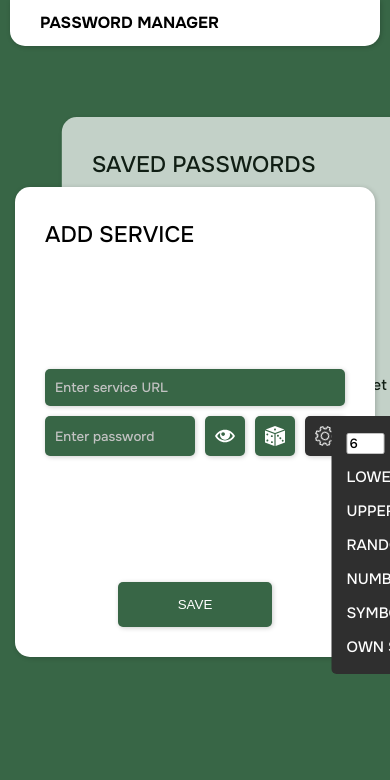
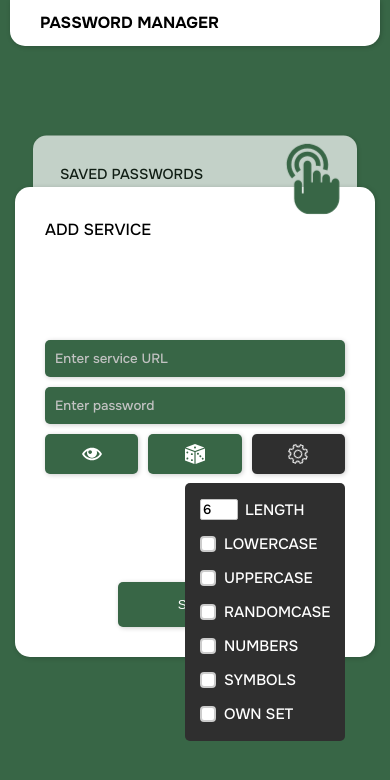
Before and after one commit to SolisTenebrum/password-manager, a Vue app: page / in a window 390 px wide. Both pictures are taken after a click on the button 325 px from the left and 436 px from the top of the page. Shown: the top 780 px of the page. Built offline with nearby package versions, Linux system fonts and the light colour scheme.

Commit message:
added responsiveness

```diff
--- a/src/components/ActionButton.vue
+++ b/src/components/ActionButton.vue
@@ -21,4 +21,10 @@
   justify-content: center;
   justify-self: flex-end;
 }
+
+@media screen and (max-width: 480px) {
+  .action-button {
+    justify-self: auto;
+  }
+}
 </style>
--- a/src/components/AppHeader.vue
+++ b/src/components/AppHeader.vue
@@ -1,5 +1,4 @@
-<script setup>
-</script>
+<script setup></script>
 
 <template>
   <header class="header">
@@ -17,6 +16,7 @@
   right: 0;
   z-index: 99;
   padding: 0 10px 10px;
+  max-width: 100vw;
 }
 
 .container {
--- a/src/components/AppWindows.vue
+++ b/src/components/AppWindows.vue
@@ -126,6 +126,7 @@ onMounted(() => {
     >
       <PasswordForm
         :activeWindow="activeWindow"
+        :showIcon="showIcon"
         :savedPasswords="savedPasswords"
         :addPassword="addPassword"
         :isLoading="isLoading"
@@ -188,4 +189,16 @@ onMounted(() => {
   opacity: 1;
   cursor: default;
 }
+
+@media screen and (max-width: 768px) {
+  .main-window,
+  .saved-window {
+    transform: translate(-50%, -65%) scale(0.9);
+  }
+
+  .main-window_active,
+  .saved-window_active {
+    transform: translate(-50%, -50%);
+  }
+}
 </style>
--- a/src/components/PasswordForm.vue
+++ b/src/components/PasswordForm.vue
@@ -1,13 +1,15 @@
 <script setup>
-import { ref, onMounted, onBeforeUnmount, defineEmits, watch } from 'vue';
-import GenerateIcon from './icons/GenerateIcon.vue';
-import ShowPasswordIcon from './icons/ShowPasswordIcon.vue';
-import SettingsIcon from './icons/SettingsIcon.vue';
-import ActionButton from './ActionButton.vue';
+import { ref, onMounted, onBeforeUnmount, defineEmits, watch } from 'vue'
+import GenerateIcon from './icons/GenerateIcon.vue'
+import ShowPasswordIcon from './icons/ShowPasswordIcon.vue'
+import SettingsIcon from './icons/SettingsIcon.vue'
+import ActionButton from './ActionButton.vue'
+import TapIcon from './icons/TapIcon.vue'
 import { generatePassword } from '../utils/utils'
 
 const props = defineProps({
   activeWindow: String,
+  showIcon: Boolean,
   addPassword: Function,
   savedPasswords: Array,
   isLoading: Boolean,
@@ -15,16 +17,19 @@ const props = defineProps({
   formData: Object,
   generationInfoMessage: String,
   successMessage: String,
-  updateGenerationInfoMessage: Function
+  updateGenerationInfoMessage: Function,
 })
 
 const emit = defineEmits(['update:formData', 'update:generationInfoMessage'])
 
 const localFormData = ref({ ...props.formData })
 
-watch(() => props.formData, (newFormData) => {
-  localFormData.value = { ...newFormData }
-})
+watch(
+  () => props.formData,
+  (newFormData) => {
+    localFormData.value = { ...newFormData }
+  },
+)
 
 const inputType = ref('password')
 const isShowPasswordIconActive = ref(false)
@@ -41,7 +46,7 @@ const options = ref({
   numbers: null,
   symbols: null,
   ownSet: null,
-  ownSetInput: ''
+  ownSetInput: '',
 })
 
 const handleRandomCaseChange = () => {
@@ -74,7 +79,7 @@ const handleOwnSetInputChange = (event) => {
 }
 
 const onGenerate = () => {
-  localFormData.value.password = generatePassword(options.value, props.updateGenerationInfoMessage);
+  localFormData.value.password = generatePassword(options.value, props.updateGenerationInfoMessage)
 
   if (localFormData.value.password) {
     inputType.value = 'text'
@@ -134,15 +139,18 @@ onBeforeUnmount(() => {
 
 <template>
   <div class="container">
+    <tap-icon :showIcon="showIcon"></tap-icon>
     <h2 class="title">Add Service</h2>
-    <form class="form" @submit.prevent="onSubmit">
+    <form class="form" @submit.prevent="onSubmit" :class="activeWindow === 'main' && 'active'">
       <div class="inputs">
         <input
           name="url"
           class="input"
           placeholder="Enter service URL"
-          required type="url"
-          v-model="localFormData.url" />
+          required
+          type="url"
+          v-model="localFormData.url"
+        />
         <input
           name="password"
           class="input"
@@ -151,58 +159,128 @@ onBeforeUnmount(() => {
           :type="inputType.includes('text') ? 'text' : 'password'"
           :minlength="6"
           :maxlength="64"
-          v-model="localFormData.password" />
+          v-model="localFormData.password"
+        />
         <action-button @click="showPassword" class="eye-icon-wrapper">
           <show-password-icon :isActive="isShowPasswordIconActive"></show-password-icon>
         </action-button>
         <action-button @click="onGenerate" class="dice-icon-wrapper">
           <generate-icon></generate-icon>
         </action-button>
-        <action-button :class="isSettingsActive && 'active'" @click="openSettings"
-          class="gear-icon-wrapper">
+        <action-button
+          :class="isSettingsActive && 'active'"
+          @click="openSettings"
+          class="gear-icon-wrapper"
+        >
           <settings-icon :isActive="isSettingsActive"></settings-icon>
         </action-button>
         <div class="info-container">
-          <p v-if="props.generationInfoMessage" class="info-text">{{ props.generationInfoMessage }}</p>
+          <p v-if="props.generationInfoMessage" class="info-text">
+            {{ props.generationInfoMessage }}
+          </p>
           <span v-else-if="isLoading" class="loader"></span>
           <p v-else-if="props.errorMessage" class="info-text error">{{ props.errorMessage }}</p>
-          <p v-else-if="props.successMessage" class="info-text success">{{ props.successMessage }}</p>
+          <p v-else-if="props.successMessage" class="info-text success">
+            {{ props.successMessage }}
+          </p>
         </div>
         <div class="settings-container" :class="isSettingsActive && 'active'">
           <ul class="settings-list">
             <li class="settings-item">
-              <input id="length" type="number" min="6" max="64" @input="updateLength" v-model="options.length" />
+              <input
+                id="length"
+                type="number"
+                min="6"
+                max="64"
+                @input="updateLength"
+                v-model="options.length"
+              />
               <label for="length" class="label">Length</label>
             </li>
             <li class="settings-item">
-              <input id="lowercase" type="checkbox" v-model="options.letters.lowercase"
-                :disabled="options.letters.randomCase || options.ownSet" @change="handleUpperLowercaseChange">
-              <label for="lowercase" class="label">Lowercase</label>
+              <input
+                id="lowercase"
+                type="checkbox"
+                class="checkbox"
+                v-model="options.letters.lowercase"
+                :disabled="options.letters.randomCase || options.ownSet"
+                @change="handleUpperLowercaseChange"
+              />
+              <label for="lowercase" class="label custom-checkbox"
+                ><span class="custom-checkbox-indicator"></span>Lowercase</label
+              >
             </li>
             <li class="settings-item">
-              <input id="uppercase" type="checkbox" v-model="options.letters.uppercase"
-                :disabled="options.letters.randomCase || options.ownSet" @change="handleUpperLowercaseChange">
-              <label for="uppercase" class="label">Uppercase</label>
+              <input
+                id="uppercase"
+                type="checkbox"
+                class="checkbox"
+                v-model="options.letters.uppercase"
+                :disabled="options.letters.randomCase || options.ownSet"
+                @change="handleUpperLowercaseChange"
+              />
+              <label for="uppercase" class="label custom-checkbox"
+                ><span class="custom-checkbox-indicator"></span>Uppercase</label
+              >
             </li>
             <li class="settings-item">
-              <input id="randomcase" type="checkbox" v-model="options.letters.randomCase"
+              <input
+                id="randomcase"
+                type="checkbox"
+                class="checkbox"
+                v-model="options.letters.randomCase"
                 :disabled="options.letters.lowercase || options.letters.uppercase || options.ownSet"
-                @change="handleRandomCaseChange">
-              <label for="randomcase" class="label">RandomCase</label>
+                @change="handleRandomCaseChange"
+              />
+              <label for="randomcase" class="label custom-checkbox"
+                ><span class="custom-checkbox-indicator"></span>RandomCase</label
+              >
             </li>
             <li class="settings-item">
-              <input id="numbers" type="checkbox" v-model="options.numbers" :disabled="options.ownSet">
-              <label for="numbers" class="label">Numbers</label>
+              <input
+                id="numbers"
+                type="checkbox"
+                class="checkbox"
+                v-model="options.numbers"
+                :disabled="options.ownSet"
+              />
+              <label for="numbers" class="label custom-checkbox"
+                ><span class="custom-checkbox-indicator"></span>Numbers</label
+              >
             </li>
             <li class="settings-item">
-              <input id="symbols" type="checkbox" v-model="options.symbols" :disabled="options.ownSet">
-              <label for="symbols" class="label">Symbols</label>
+              <input
+                id="symbols"
+                type="checkbox"
+                class="checkbox"
+                v-model="options.symbols"
+                :disabled="options.ownSet"
+              />
+              <label for="symbols" class="label custom-checkbox"
+                ><span class="custom-checkbox-indicator"></span>Symbols</label
+              >
             </li>
             <li class="settings-item">
-              <input id="ownset" type="checkbox" v-model="options.ownSet" @change="handleOwnSetChange">
-              <label v-if="!options.ownSet" for="ownset" class="label">Own set</label>
-              <input v-if="options.ownSet" class="own-set-input" type="text" v-model="options.ownSetInput" minlength="1"
-                :maxlength="options.length" @change="handleOwnSetInputChange" />
+              <input
+                id="ownset"
+                type="checkbox"
+                class="checkbox"
+                v-model="options.ownSet"
+                @change="handleOwnSetChange"
+              />
+              <label for="ownset" class="label custom-checkbox"
+                ><span class="custom-checkbox-indicator"></span
+                >{{ !options.ownSet ? 'Own set' : '' }}</label
+              >
+              <input
+                v-if="options.ownSet"
+                class="own-set-input"
+                type="text"
+                v-model="options.ownSetInput"
+                minlength="1"
+                :maxlength="options.length"
+                @change="handleOwnSetInputChange"
+              />
             </li>
           </ul>
         </div>
@@ -237,17 +315,24 @@ onBeforeUnmount(() => {
   max-width: 400px;
   width: 100%;
   height: 100%;
+  opacity: 0;
+  transition: opacity 0.5s ease-in-out;
+}
+
+.form.active {
+  opacity: 1;
 }
 
 .inputs {
   display: grid;
-  grid-template-areas: 'url url url url'
+  grid-template-areas:
+    'url url url url'
     'password eye-icon-wrapper dice-icon-wrapper gear-icon-wrapper';
   width: 100%;
   gap: 10px;
   margin: auto 0;
   position: relative;
-  grid-template-columns: 1fr 40px;
+  grid-template-columns: 1fr 40px 40px 40px;
 }
 
 .input {
@@ -357,9 +442,11 @@ onBeforeUnmount(() => {
   transform: translate(50%, 50%);
   visibility: hidden;
   opacity: 0;
-  transition: visibility 0.3s ease-in-out, opacity 0.3s ease-in-out;
+  transition:
+    visibility 0.3s ease-in-out,
+    opacity 0.3s ease-in-out;
   width: 100%;
-  max-width: 165px;
+  max-width: 160px;
 }
 
 .settings-container.active {
@@ -372,7 +459,7 @@ onBeforeUnmount(() => {
   flex-direction: column;
   justify-content: center;
   list-style: none;
-  padding: 0;
+  padding-left: 0;
   row-gap: 10px;
   color: white;
 }
@@ -381,6 +468,56 @@ onBeforeUnmount(() => {
   display: flex;
   align-items: center;
   column-gap: 7px;
+}
+
+.settings-item:first-of-type {
+  padding-left: 0;
+}
+
+.custom-checkbox {
+  display: flex;
+  align-items: center;
+  cursor: pointer;
+  user-select: none;
+  gap: 8px;
+}
+
+.custom-checkbox-indicator {
+  width: 16px;
+  height: 16px;
+  border: 2px solid #ccc;
+  border-radius: 4px;
+  background: white;
+  transition: all 0.2s;
+  position: relative;
+}
+
+.checkbox:checked + .custom-checkbox .custom-checkbox-indicator {
+  background: var(--main-color);
+  border-color: var(--main-color);
+}
+
+.checkbox:disabled + .custom-checkbox {
+  cursor: not-allowed;
+  opacity: 0.5;
+}
+
+.custom-checkbox-indicator::after {
+  content: '';
+  display: none;
+  width: 8px;
+  height: 8px;
+  margin: auto;
+  background: url('../assets/icons/check-mark.svg') no-repeat center center;
+  border-radius: 2px;
+  position: absolute;
+  top: 50%;
+  left: 50%;
+  transform: translate(-50%, -50%);
+}
+
+.checkbox:checked + .custom-checkbox .custom-checkbox-indicator::after {
+  display: block;
 }
 
 #length {
@@ -396,7 +533,7 @@ onBeforeUnmount(() => {
   text-transform: uppercase;
 }
 
-input[type="checkbox"] {
+input[type='checkbox'] {
   width: 16px;
   height: 16px;
   cursor: pointer;
@@ -459,15 +596,51 @@ input[type="checkbox"] {
 }
 
 @keyframes bblFadInOut {
-
   0%,
   80%,
   100% {
-    box-shadow: 0 2.5em 0 -1.3em
+    box-shadow: 0 2.5em 0 -1.3em;
   }
 
   40% {
-    box-shadow: 0 2.5em 0 0
+    box-shadow: 0 2.5em 0 0;
+  }
+}
+
+@media screen and (max-width: 768px) {
+  .container {
+  }
+
+  .title {
+    font-size: 16px;
+  }
+
+  .settings-container {
+    right: 80px;
+    top: -34px;
+  }
+}
+
+@media screen and (max-width: 480px) {
+  .inputs {
+    grid-template-areas:
+      'url url url'
+      'password password password'
+      'eye-icon-wrapper dice-icon-wrapper gear-icon-wrapper';
+    grid-template-columns: 1fr 1fr 1fr;
+  }
+
+  .info-container {
+    top: 40%;
+    left: 50%;
+  }
+
+  .loader {
+    top: 40%;
+  }
+
+  .settings-container {
+    top: 10%;
   }
 }
 </style>
--- a/src/components/SavedPasswords.vue
+++ b/src/components/SavedPasswords.vue
@@ -1,11 +1,11 @@
 <script setup>
-import { ref, computed } from 'vue';
-import ClickIcon from './icons/ClickIcon.vue';
-import CopyIcon from './icons/CopyIcon.vue';
-import DeleteIcon from './icons/DeleteIcon.vue';
-import LoadingIcon from './icons/LoadingIcon.vue';
-import ShowPasswordIcon from './icons/ShowPasswordIcon.vue';
-import { copyToClipboard } from '@/utils/utils';
+import { ref, computed } from 'vue'
+import ClickIcon from './icons/ClickIcon.vue'
+import CopyIcon from './icons/CopyIcon.vue'
+import DeleteIcon from './icons/DeleteIcon.vue'
+import LoadingIcon from './icons/LoadingIcon.vue'
+import ShowPasswordIcon from './icons/ShowPasswordIcon.vue'
+import { copyToClipboard } from '@/utils/utils'
 
 const props = defineProps({
   activeWindow: String,
@@ -14,7 +14,7 @@ const props = defineProps({
   deletePassword: Function,
   isDeleting: Boolean,
   popupSuccessMessage: String,
-  popupErrorMessage: String
+  popupErrorMessage: String,
 })
 
 const isIconActive = ref({})
@@ -23,30 +23,31 @@ const isCopied = ref(false)
 
 const filteredPasswords = computed(() => {
   return props.savedPasswords.filter((item) =>
-    item.url.toLowerCase().includes(searchInput.value.toLowerCase()))
+    item.url.toLowerCase().includes(searchInput.value.toLowerCase()),
+  )
 })
 
 const showPassword = (passwordId) => {
-  const password = props.savedPasswords.find(pw => pw.id === passwordId)
+  const password = props.savedPasswords.find((pw) => pw.id === passwordId)
   if (password) {
     password.isVisible = !password.isVisible
     isIconActive.value = {
       ...isIconActive.value,
-      [passwordId]: password.isVisible
+      [passwordId]: password.isVisible,
     }
   }
 }
 
 const onCopy = async (password) => {
-  isCopied.value = true;
+  isCopied.value = true
   try {
-    await copyToClipboard(password);
+    await copyToClipboard(password)
     setTimeout(() => {
-      isCopied.value = false;
-    }, 1000);
+      isCopied.value = false
+    }, 1000)
   } catch (err) {
-    console.error('Failed to copy password:', err);
-    isCopied.value = false;
+    console.error('Failed to copy password:', err)
+    isCopied.value = false
   }
 }
 </script>
@@ -60,33 +61,53 @@ const onCopy = async (password) => {
         <div class="circle"></div>
         <div class="line"></div>
       </div>
-      <input class="search-input" :class="activeWindow === 'saved' && 'visible'" type="text" placeholder="Search"
-        v-model="searchInput" />
+      <input
+        class="search-input"
+        :class="activeWindow === 'saved' && 'visible'"
+        type="text"
+        placeholder="Search"
+        v-model="searchInput"
+      />
     </div>
-    <div class="saved-passwords-empty" v-if="savedPasswords.length === 0">
+    <div
+      class="saved-passwords-empty"
+      :class="activeWindow === 'saved' && 'visible'"
+      v-if="savedPasswords.length === 0"
+    >
       <p class="text">You don't have any saved passwords yet</p>
     </div>
     <div class="saved-passwords" :class="activeWindow === 'saved' && 'visible'" v-else>
       <ul class="saved-passwords-list">
         <li v-for="item in filteredPasswords" :key="item" class="saved-passwords-item">
           <input class="data" :value="item.url" disabled type="url" />
-          <input class="data" :value="item.password" disabled :type="item.isVisible ? 'text' : 'password'" />
-          <button class="show-btn"
-            :class="isDeleting && 'disabled'" type="button"
-            @click="showPassword(item.id)">
+          <input
+            class="data"
+            :value="item.password"
+            disabled
+            :type="item.isVisible ? 'text' : 'password'"
+          />
+          <button
+            class="show-btn"
+            :class="isDeleting && 'disabled'"
+            type="button"
+            @click="showPassword(item.id)"
+          >
             <show-password-icon :isActive="isIconActive[item.id]"></show-password-icon>
           </button>
           <button
             class="copy-btn"
             :class="isDeleting && 'disabled'"
             type="button"
-            @click="onCopy(item.password)">
+            @click="onCopy(item.password)"
+          >
             <copy-icon></copy-icon>
           </button>
-          <button class="delete-btn"
+          <button
+            class="delete-btn"
             :class="isDeleting && 'disabled'"
             type="button"
-            @click="deletePassword(item.id)">
+            @click="deletePassword(item.id)"
+          >
             <template v-if="!isDeleting"><delete-icon></delete-icon></template>
             <template v-else><loading-icon></loading-icon></template>
           </button>
@@ -96,7 +117,7 @@ const onCopy = async (password) => {
   </div>
   <div class="copy-popup" :class="isCopied && 'visible'">
     <div class="copy-popup-container">
-      <p class="message clipboard">Copied to clipboard </p>
+      <p class="message clipboard">Copied to clipboard</p>
     </div>
   </div>
   <div class="error-popup" :class="props.popupErrorMessage && 'visible'">
@@ -109,7 +130,6 @@ const onCopy = async (password) => {
       <p class="message success">{{ props.popupSuccessMessage }}</p>
     </div>
   </div>
-
 </template>
 
 <style scoped>
@@ -206,6 +226,12 @@ const onCopy = async (password) => {
   height: 100%;
   align-items: center;
   justify-content: center;
+  transition: opacity 0.5s ease-in-out;
+  opacity: 0;
+}
+
+.saved-passwords-empty.visible {
+  opacity: 1;
 }
 
 .text {
@@ -352,4 +378,13 @@ const onCopy = async (password) => {
 .message.success {
   color: var(--success-color);
 }
+
+@media screen and (max-width: 768px) {
+  .container {
+  }
+
+  .title {
+    font-size: 16px;
+  }
+}
 </style>
```
